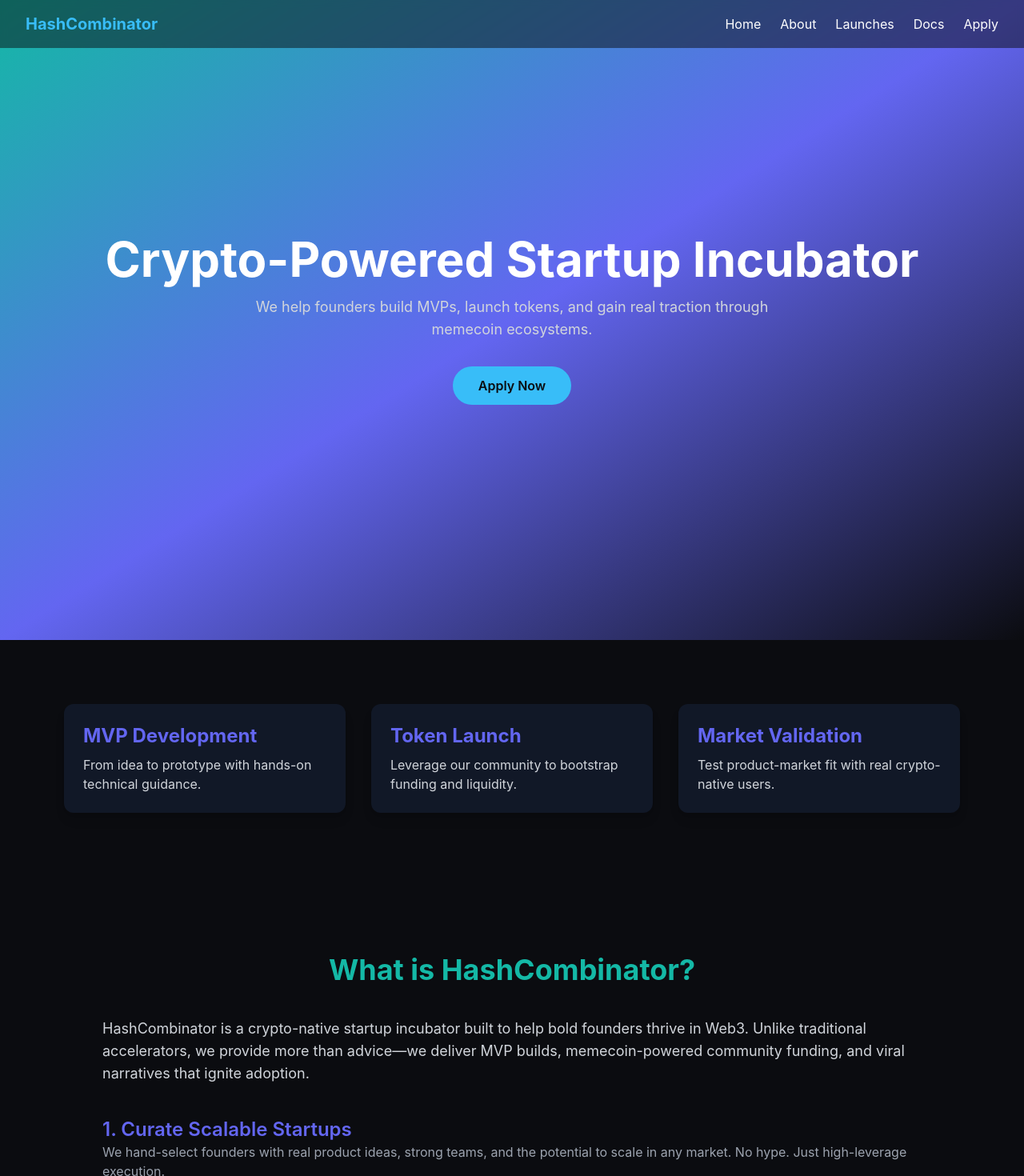
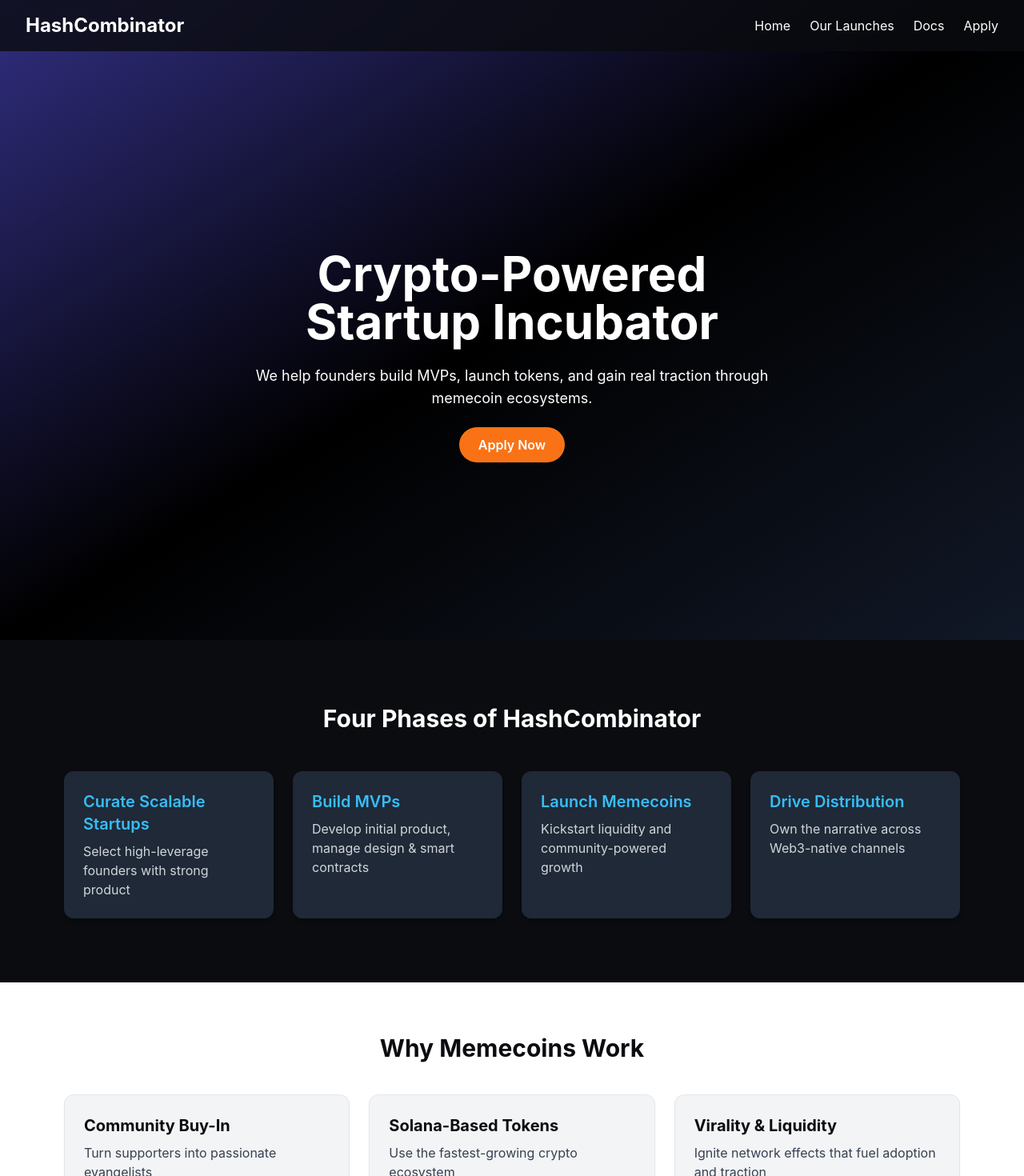
Before and after one commit to HashCombinator/hashcombinator, a Next.js app: page / in a window 1280 px wide. Shown: the top 1470 px of the page at 80% size. Built offline with nearby package versions, Linux system fonts and the light colour scheme.

Commit message:
new site with gradient

```diff
--- a/components/Hero.jsx
+++ b/components/Hero.jsx
@@ -1,20 +1,10 @@
-import { motion } from 'framer-motion';
 export default function Hero() {
   return (
-    <section className="h-screen flex items-center justify-center bg-gradient-to-br from-trust via-innovation to-dark text-center px-4">
-      <div>
-        <motion.h1 className="text-5xl md:text-6xl font-bold text-white mb-4"
-          initial={{ opacity: 0 }} animate={{ opacity: 1 }} transition={{ duration: 1 }}>
-          Crypto-Powered Startup Incubator
-        </motion.h1>
-        <motion.p className="text-lg text-gray-300 mb-8 max-w-2xl mx-auto"
-          initial={{ opacity: 0 }} animate={{ opacity: 1 }} transition={{ delay: 0.5 }}>
-          We help founders build MVPs, launch tokens, and gain real traction through memecoin ecosystems.
-        </motion.p>
-        <motion.a href="/apply" className="inline-block bg-primary text-dark px-8 py-3 rounded-full font-semibold hover:opacity-90 transition"
-          whileHover={{ scale: 1.05 }}>
-          Apply Now
-        </motion.a>
+    <section className="min-h-screen bg-gradient-to-br from-indigo-900 via-black to-gray-900 text-white flex items-center justify-center pt-20 px-6">
+      <div className="text-center max-w-2xl">
+        <h1 className="text-4xl sm:text-6xl font-bold mb-6">Crypto-Powered Startup Incubator</h1>
+        <p className="text-lg mb-8">We help founders build MVPs, launch tokens, and gain real traction through memecoin ecosystems.</p>
+        <a href="/apply" className="bg-accent text-white px-6 py-3 rounded-full font-semibold hover:bg-orange-600 transition">Apply Now</a>
       </div>
     </section>
   );
--- a/components/NavBar.jsx
+++ b/components/NavBar.jsx
@@ -1,18 +1,14 @@
-import { motion } from 'framer-motion';
 export default function NavBar() {
   return (
-    <motion.header
-      className="fixed w-full bg-dark bg-opacity-50 backdrop-blur-sm z-50 flex justify-between items-center px-8 py-4"
-      initial={{ y: -50, opacity: 0 }}
-      animate={{ y: 0, opacity: 1 }}
-      transition={{ duration: 0.5 }}
-    >
-      <div className="text-primary text-xl font-bold">HashCombinator</div>
-      <nav className="space-x-6 text-white">
-        {['Home','About','Launches','Docs','Apply'].map(link => (
-          <a href={link==='Home'?'/':`/${link.toLowerCase()}`} className="hover:text-primary transition-shadow" key={link}>{link}</a>
+    <nav className="bg-dark text-white py-4 px-8 flex justify-between items-center backdrop-blur-md bg-opacity-80 fixed top-0 w-full z-50">
+      <div className="text-2xl font-bold text-white">HashCombinator</div>
+      <div className="space-x-6">
+        {['Home','Our Launches','Docs','Apply'].map(link => (
+          <a key={link} href={`/${link.toLowerCase().replace(/ /g, '')}`} className="hover:text-primary transition-all duration-300">
+            {link}
+          </a>
         ))}
-      </nav>
-    </motion.header>
+      </div>
+    </nav>
   );
 }
--- /dev/null
+++ b/components/WhyMemecoins.jsx
@@ -0,0 +1,21 @@
+export default function WhyMemecoins() {
+  const reasons = [
+    { title: 'Community Buy-In', desc: 'Turn supporters into passionate evangelists' },
+    { title: 'Solana-Based Tokens', desc: 'Use the fastest-growing crypto ecosystem' },
+    { title: 'Virality & Liquidity', desc: 'Ignite network effects that fuel adoption and traction' },
+  ];
+
+  return (
+    <section className="bg-white py-16 text-dark">
+      <h2 className="text-center text-3xl font-bold mb-10">Why Memecoins Work</h2>
+      <div className="max-w-6xl mx-auto grid grid-cols-1 sm:grid-cols-2 md:grid-cols-3 gap-6 px-4">
+        {reasons.map((r, i) => (
+          <div key={i} className="bg-gray-100 rounded-xl p-6 shadow-sm border">
+            <h3 className="text-xl font-bold mb-2">{r.title}</h3>
+            <p className="text-gray-700">{r.desc}</p>
+          </div>
+        ))}
+      </div>
+    </section>
+  );
+}
--- /dev/null
+++ b/components/phases.jsx
@@ -0,0 +1,22 @@
+export default function Phases() {
+  const phases = [
+    { title: 'Curate Scalable Startups', desc: 'Select high-leverage founders with strong product' },
+    { title: 'Build MVPs', desc: 'Develop initial product, manage design & smart contracts' },
+    { title: 'Launch Memecoins', desc: 'Kickstart liquidity and community-powered growth' },
+    { title: 'Drive Distribution', desc: 'Own the narrative across Web3-native channels' },
+  ];
+
+  return (
+    <section className="bg-dark py-20 text-white">
+      <h2 className="text-center text-3xl font-bold mb-12">Four Phases of HashCombinator</h2>
+      <div className="max-w-6xl mx-auto grid grid-cols-1 sm:grid-cols-2 md:grid-cols-4 gap-6 px-4">
+        {phases.map((p, i) => (
+          <div key={i} className="bg-gray-800 rounded-xl p-6 shadow-md">
+            <h3 className="text-xl font-semibold mb-2 text-primary">{p.title}</h3>
+            <p className="text-gray-300">{p.desc}</p>
+          </div>
+        ))}
+      </div>
+    </section>
+  );
+}
--- a/pages/index.jsx
+++ b/pages/index.jsx
@@ -1,16 +1,16 @@
 import NavBar from '../components/NavBar';
 import Hero from '../components/Hero';
-import CardSection from '../components/CardSection';
+import Phases from '../components/Phases';
+import WhyMemecoins from '../components/WhyMemecoins';
 import Footer from '../components/Footer';
-import InfoSection from '../components/InfoSection';
 
 export default function Home() {
   return (
     <>
       <NavBar />
       <Hero />
-      <CardSection />
-      <InfoSection />
+      <Phases />
+      <WhyMemecoins />
       <Footer />
     </>
   );
```
